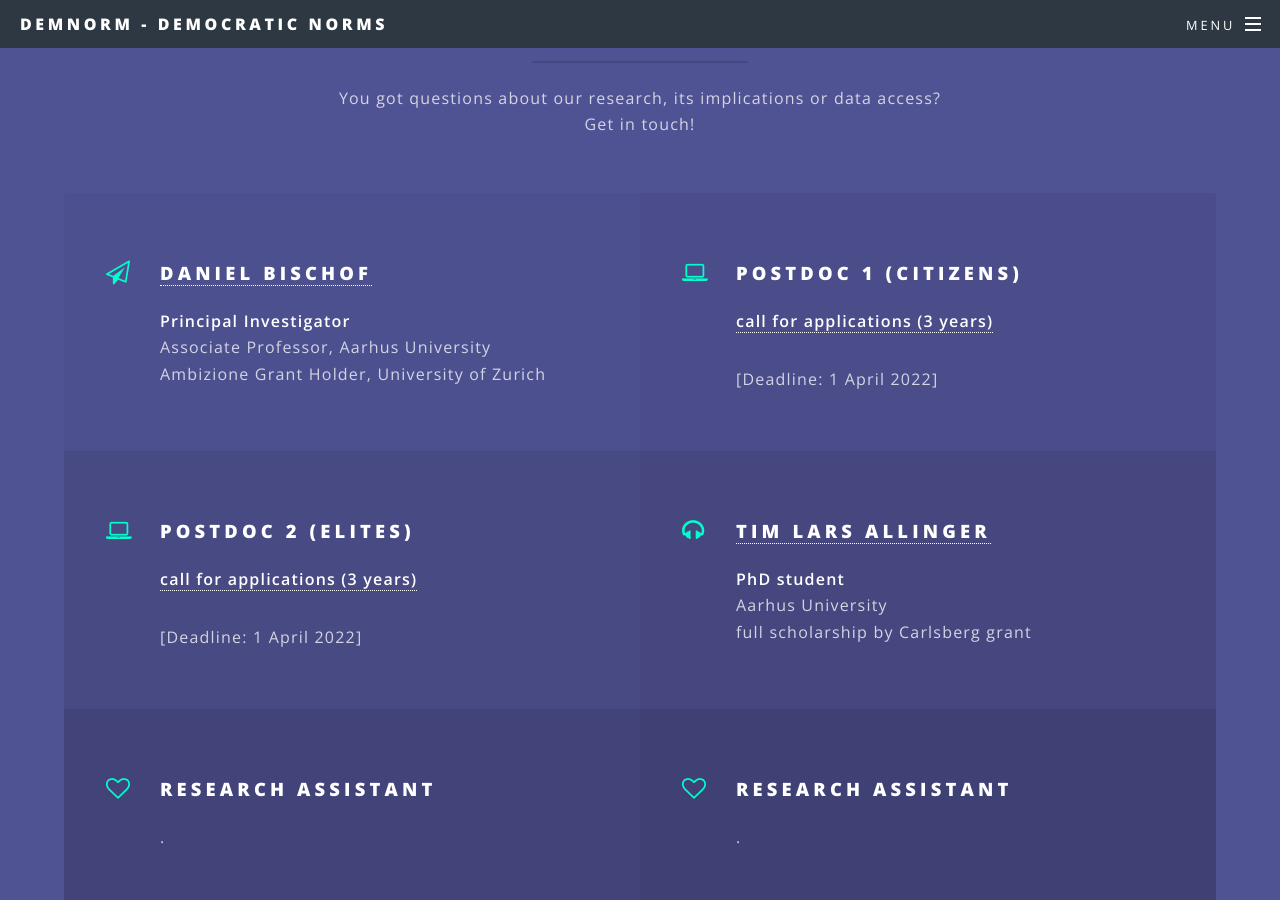
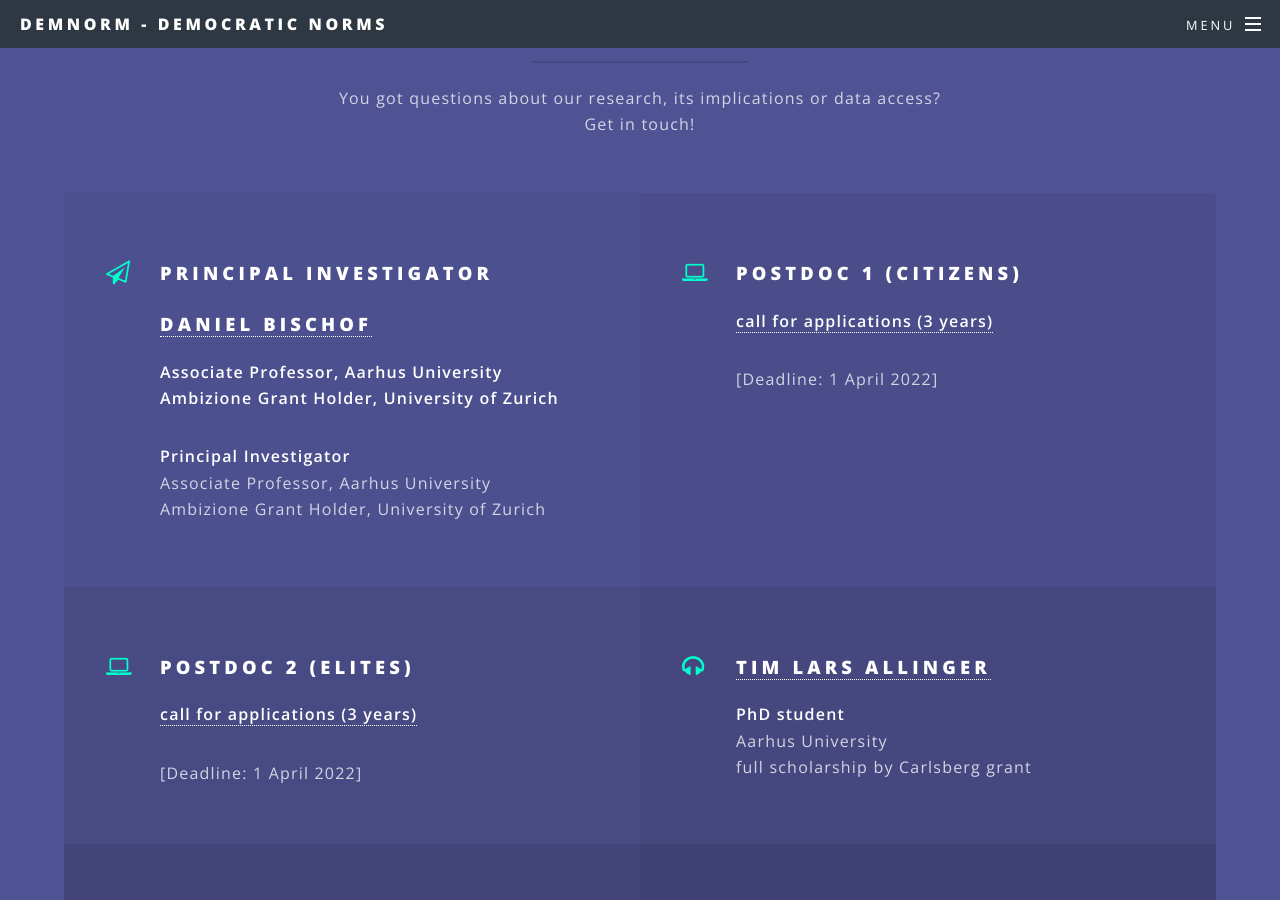
Before and after one commit to demnorm/demnorm.github.io, a Jekyll site: the page built from index.html, in a window 1280 px wide and 900 px high, scrolled down 3253 px. Built offline with Jekyll 4.4.1, drawn with Linux system fonts in a browser that asks for light colours.

Commit message:
Update index.html

```diff
--- a/index.html
+++ b/index.html
@@ -65,7 +65,9 @@ layout: landing
 							</header>
 							<ul class="features">
 								<li class="icon fa-paper-plane-o">
+									<h3>Principal Investigator</h3>
 									<h3> <a href="https://www.danbischof.com" target="_blank">Daniel Bischof</a> </h3>
+									<p><b> Associate Professor, Aarhus University <br /> Ambizione Grant Holder, University of Zurich </a></b></p>
 									<p><b>Principal Investigator</b> <br /> Associate Professor, Aarhus University <br /> Ambizione Grant Holder, University of Zurich </p>
 								</li>
 								<li class="icon fa-laptop">
```
